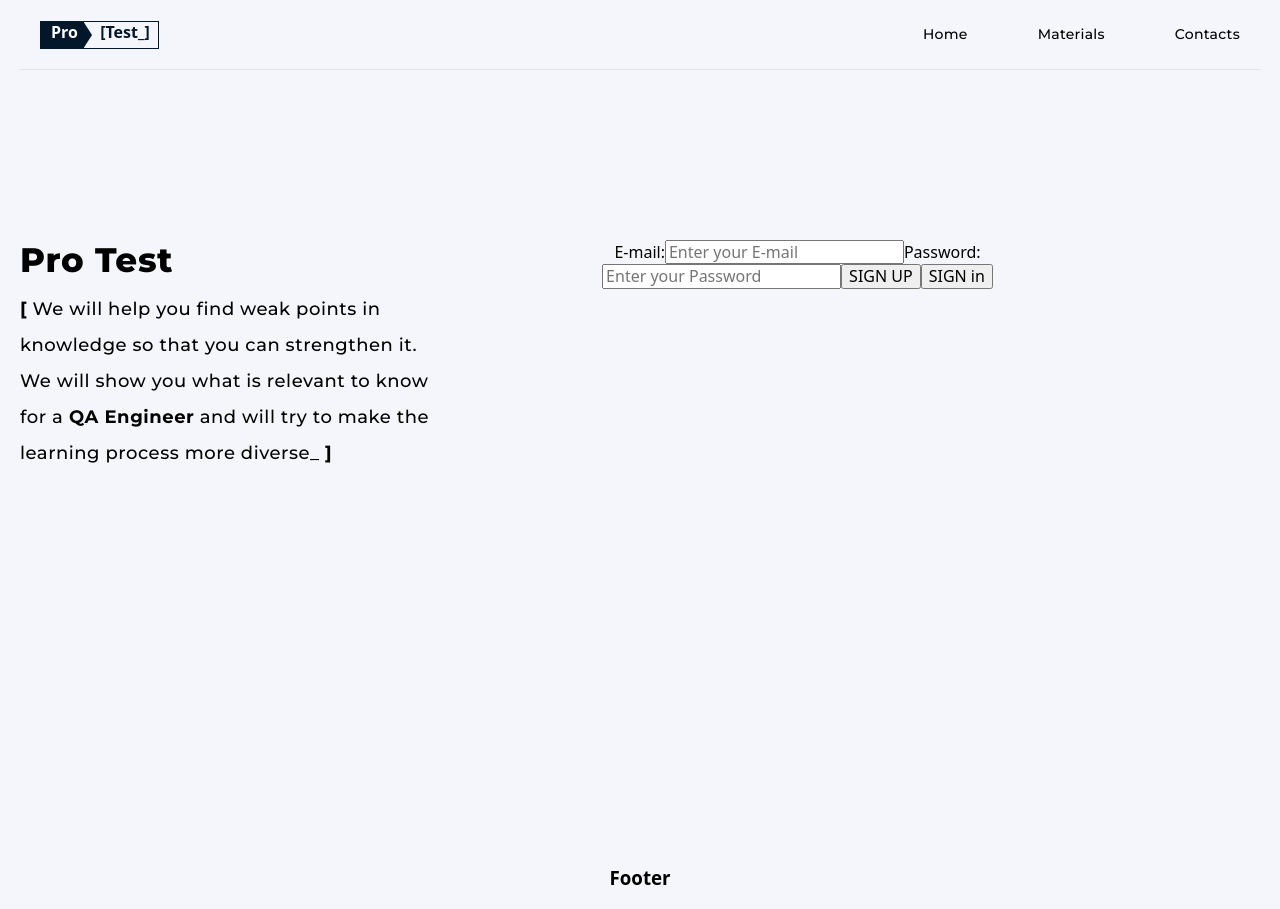
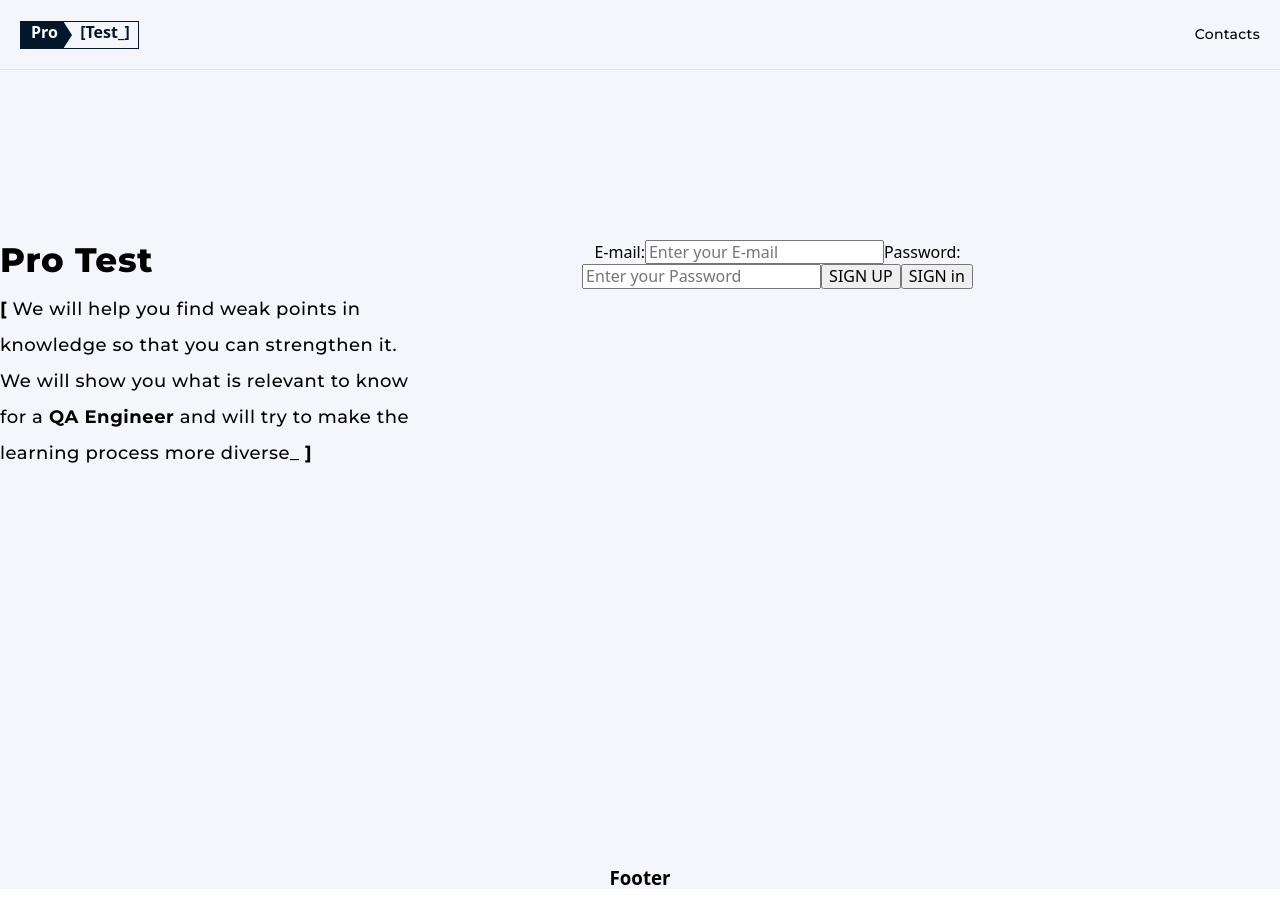
Before and after one commit to DRAKOS6666/GoIt-Test-Pro-Team11, a React (Create React App) app: page /auth in a window 1280 px wide. Built offline with nearby package versions, Linux system fonts and the light colour scheme.

Commit message:
add in navigation private route

```diff
--- a/src/components/Header/Header.js
+++ b/src/components/Header/Header.js
@@ -5,6 +5,7 @@ import { authSelectors, authOperations } from 'redux/auth';
 
 import Navigation from 'components/Navigation';
 import UserMenu from 'components/UserMenu';
+
 import { ReactComponent as Menu } from '../../images/icons/menu.svg';
 import { ReactComponent as Close } from '../../images/icons/close.svg';
 import { ReactComponent as Out } from '../../images/icons/sign-out.svg';
--- a/src/components/Header/Header.module.css
+++ b/src/components/Header/Header.module.css
@@ -2,7 +2,7 @@
   display: flex;
   align-items: center;
   justify-content: space-between;
-  width: 100%;
+  /* width: 320px; */
   height: 70px;
   border-bottom: 1px solid #e2e3e5;
   background-color: var(--primary-bg-color);
@@ -23,9 +23,9 @@
 .logo {
   position: relative;
   display: flex;
-  margin-left: 20px;
   margin-top: 20px;
   margin-bottom: 20px;
+  margin-left: 20px;
   width: 129px;
   height: 28px;
 }
@@ -119,6 +119,7 @@
   border: none;
   background-color: transparent;
   cursor: pointer;
+  z-index: 1000;
 }
 
 @media screen and (min-width: 768px) {
--- a/src/components/Navigation/Navigation.js
+++ b/src/components/Navigation/Navigation.js
@@ -1,11 +1,15 @@
 import React from 'react';
 import { NavLink } from 'react-router-dom';
-
 import styles from './Navigation.module.css';
+import { authSelectors } from 'redux/auth';
+import { useSelector } from 'react-redux';
 
 const Navigation = () => {
+  const isAuth = useSelector(authSelectors.getIsAuthUser);
+
   return (
     <nav className={styles.wrapper}>
+      {isAuth && (
         <div className={styles.thumb}>
           <NavLink
             to="/"
@@ -16,7 +20,9 @@ const Navigation = () => {
             Home
           </NavLink>
         </div>
+      )}
 
+      {isAuth && (
         <div className={styles.thumb}>
           <NavLink
             to="/useful-info"
@@ -27,6 +33,7 @@ const Navigation = () => {
             Materials
           </NavLink>
         </div>
+      )}
 
       <div className={styles.thumb}>
         <NavLink
--- a/src/components/Navigation/Navigation.module.css
+++ b/src/components/Navigation/Navigation.module.css
@@ -6,6 +6,7 @@
   height: 100%;
   display: block;
   background-color: var(--primary-bg-color);
+  z-index: 999;
 }
 
 @media screen and (min-width: 768px) {
--- a/src/components/index.css
+++ b/src/components/index.css
@@ -23,7 +23,7 @@ p {
 
 .wrapper {
   text-align: center;
-  padding: 20px;
+  /* padding: 20px; */
   padding-top: 0;
   height: 100%;
   background-color: var(--primary-bg-color);
```
Lines whose indentation alone changed are shown as unchanged.
